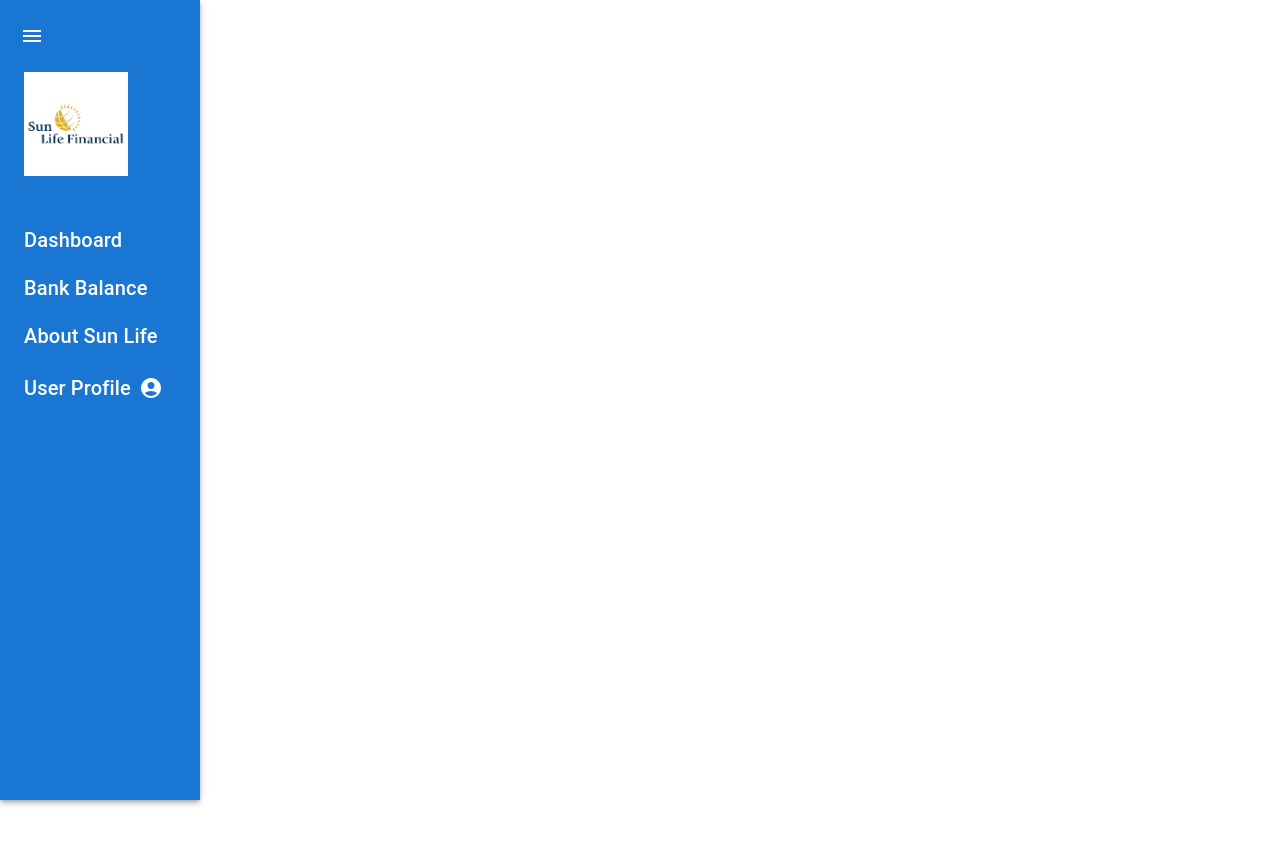
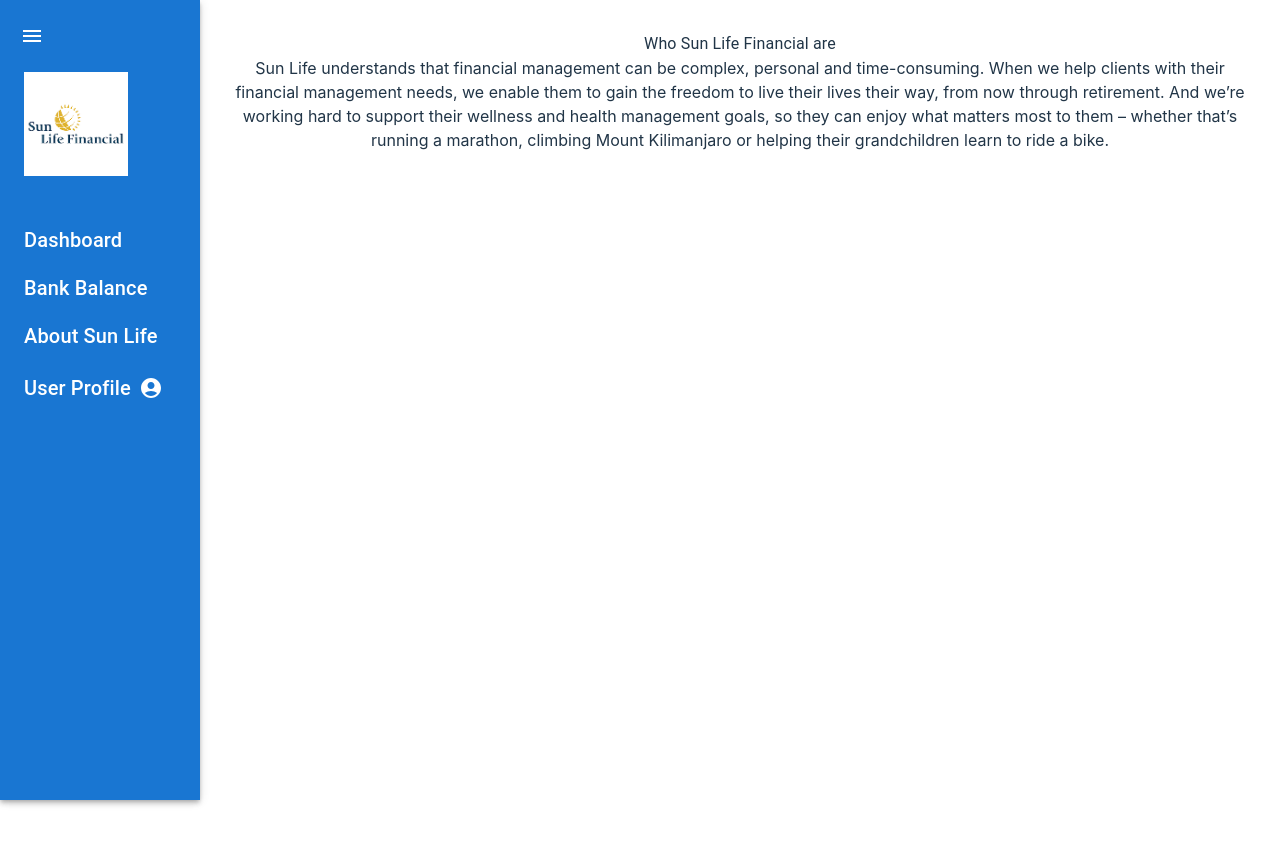
Before and after one commit to AevisMotax/SunnyBot, a React (Vite) app in the folder webclient/: page /about in a window 1280 px wide. Shown: the top 844 px of the page. Built offline with nearby package versions, Linux system fonts and the light colour scheme.

Commit message:
adding about

```diff
--- a/webclient/src/components/about.jsx
+++ b/webclient/src/components/about.jsx
@@ -1,12 +1,22 @@
 
-
+import { Typography } from "@mui/material";
 
 export default function About() {
 
     return (
         <>
+            <Typography>
+                Who Sun Life Financial are
+            </Typography>
 
-
+            <section>
+                Sun Life understands that financial management can be complex, personal and time-consuming.
+                 When we help clients with their financial management needs, we enable them to gain the
+                 freedom to live their lives their way, from now through retirement.
+                 And we’re working hard to support their wellness and health management goals,
+                 so they can enjoy what matters most to them – whether that’s running a marathon,
+                 climbing Mount Kilimanjaro or helping their grandchildren learn to ride a bike.
+            </section>
         </>
     );
 }
```
